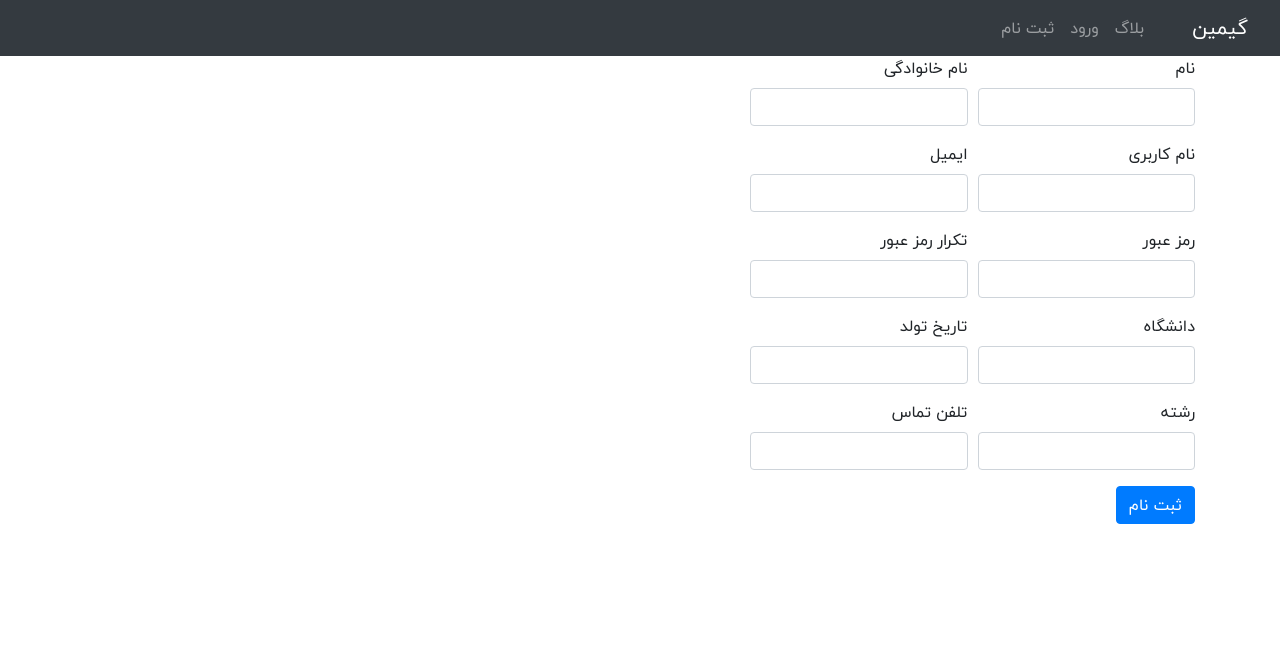
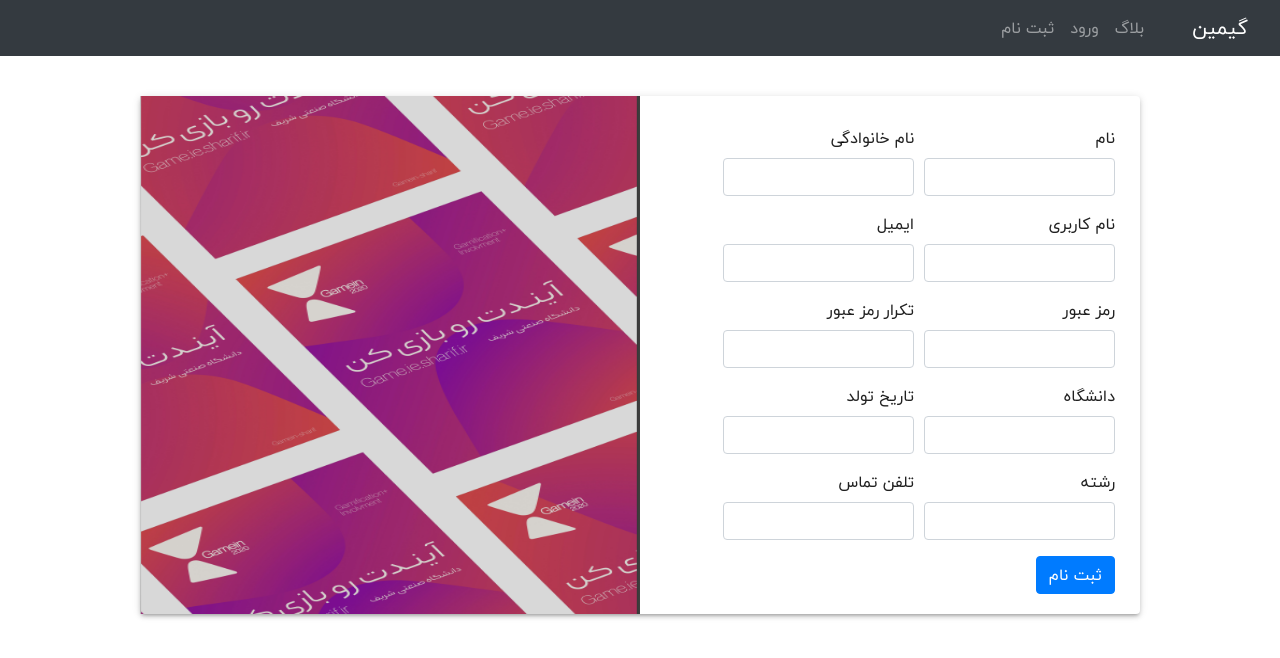
Before and after one commit to jamshidi799/gamein, a React (Create React App) app: page /register in a window 1280 px wide. Shown: the top 658 px of the page. Built offline with nearby package versions, Linux system fonts and the light colour scheme.

Commit message:
add style for register page

```diff
--- a/src/assets/style/auth.scss
+++ b/src/assets/style/auth.scss
@@ -23,3 +23,27 @@
     min-width: 300px;
   }
 }
+
+.register-block {
+  margin-top: 5vh;
+  border-radius: 20px;
+  max-width: 1000px;
+  background-color: rosybrown;
+  @media screen and (max-width: '768px') {
+    width: 80vw;
+    max-width: 400px;
+  }
+  .register-form {
+    padding: 30px 25px 20px 0px;
+    @media screen and (max-width: '768px') {
+      padding-left: 25px;
+    }
+  }
+  .register-img {
+    width: 100%;
+    background-image: url(../img/2.png);
+    background-size: 100% 100%;
+    background-repeat: no-repeat;
+    background-position: center center;
+  }
+}
--- a/src/components/auth/Signup.jsx
+++ b/src/components/auth/Signup.jsx
@@ -1,6 +1,7 @@
 import React, { Component } from 'react';
 import { connect } from 'react-redux';
 import { register } from '../../actions/auth';
+import { Paper } from '@material-ui/core';
 // import { DatePicker } from 'jalali-react-datepicker';
 // import { RangeDatePicker } from 'jalali-react-datepicker';
 
@@ -38,9 +39,9 @@
 
   render() {
     return (
-      <div className="container">
-        <div className="row">
-          <div className="col-5">
+      <Paper elevation={3} className="container register-block">
+        <div className="row justify-content-md-between">
+          <div className="col-md-5 register-form">
             <div className="form-row">
               <div className="form-group col-md-6">
                 <label>نام</label>
@@ -143,9 +144,9 @@
               ثبت نام
             </button>
           </div>
-          <div className="col-7 register-img"></div>
+          <div className="col-md-6 register-img"></div>
         </div>
-      </div>
+      </Paper>
     );
   }
 }
```
